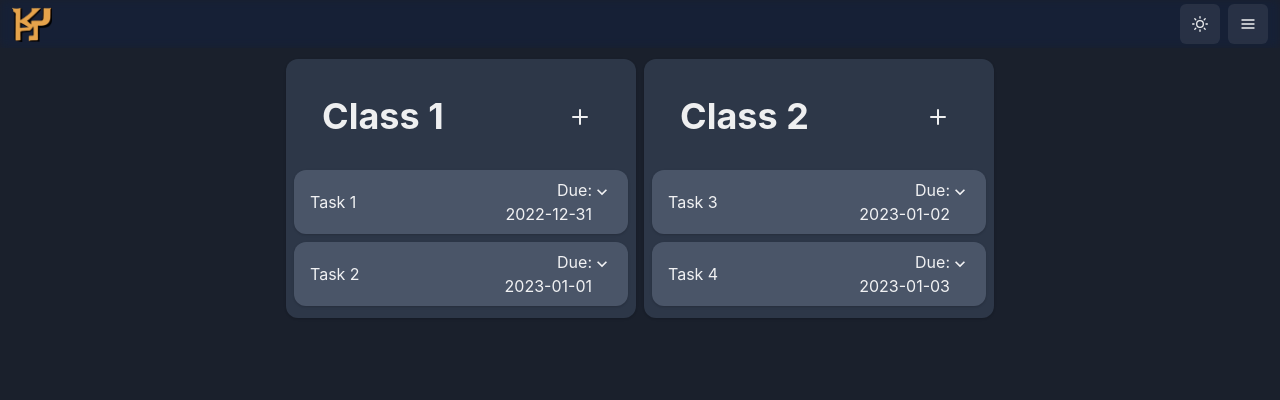
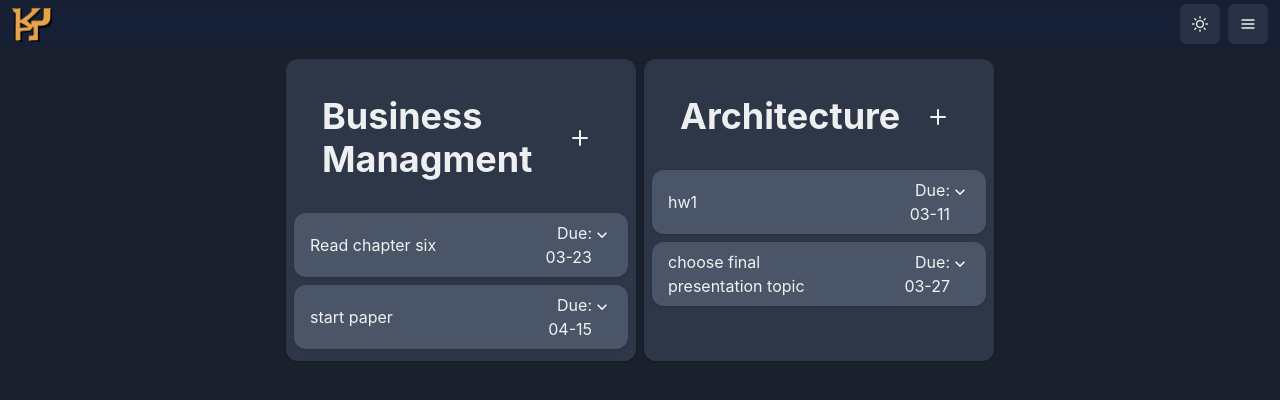
Before and after one commit to KronosPax/kronos-app, a Next.js app: page /TaskTracker in a window 1280 px wide. Shown: the top 400 px of the page. Built offline with nearby package versions, Linux system fonts and the light colour scheme; no server answers; sample sign-in values are in the browser's storage.

Commit message:
updated demo data

```diff
--- a/pages/TaskTracker.tsx
+++ b/pages/TaskTracker.tsx
@@ -38,40 +38,40 @@ const TaskTracker: NextPage = () => {
         classes: [
             {
                 _id: 1,
-                className: 'Class 1',
+                className: 'Business Managment',
                 tasks: [
                     {
                         _id: 1,
-                        taskName: 'Task 1',
-                        desc: 'Description of Task 1',
-                        dateDue: '2022-12-31',
+                        taskName: 'Read chapter six',
+                        desc: 'annotate in notebook',
+                        dateDue: '03-23',
                         isTextAlert: true
                     },
                     {
                         _id: 2,
-                        taskName: 'Task 2',
-                        desc: 'Description of Task 2',
-                        dateDue: '2023-01-01',
+                        taskName: 'start paper',
+                        desc: 'get outline started',
+                        dateDue: '04-15',
                         isTextAlert: false
                     }
                 ]
             },
             {
                 _id: 2,
-                className: 'Class 2',
+                className: 'Architecture',
                 tasks: [
                     {
                         _id: 3,
-                        taskName: 'Task 3',
-                        desc: 'Description of Task 3',
-                        dateDue: '2023-01-02',
+                        taskName: 'hw1',
+                        desc: 'registers what are they?!?!',
+                        dateDue: '03-11',
                         isTextAlert: true
                     },
                     {
                         _id: 4,
-                        taskName: 'Task 4',
-                        desc: 'Description of Task 4',
-                        dateDue: '2023-01-03',
+                        taskName: 'choose final presentation topic',
+                        desc: 'Aliens?',
+                        dateDue: '03-27',
                         isTextAlert: false
                     }
                 ]
@@ -105,6 +105,7 @@ const TaskTracker: NextPage = () => {
     if (status === "authenticated") {
         return (
             <>
+
                 {/* Add the confirmation dialog */}
                 <AlertDialog isOpen={isOpen} leastDestructiveRef={cancelRef} onClose={onClose}>
                     <AlertDialogOverlay/>
@@ -113,7 +114,7 @@ const TaskTracker: NextPage = () => {
                             Delete Task
                         </AlertDialogHeader>
                         <AlertDialogBody>
-                            Are you sure you want to delete this task? You can't undo this action afterwards.
+                            Are you sure you want to delete this task? You can&apos;t undo this action afterwards.
                         </AlertDialogBody>
                         <AlertDialogFooter>
                             <Button ref={cancelRef} onClick={onClose}>
```
